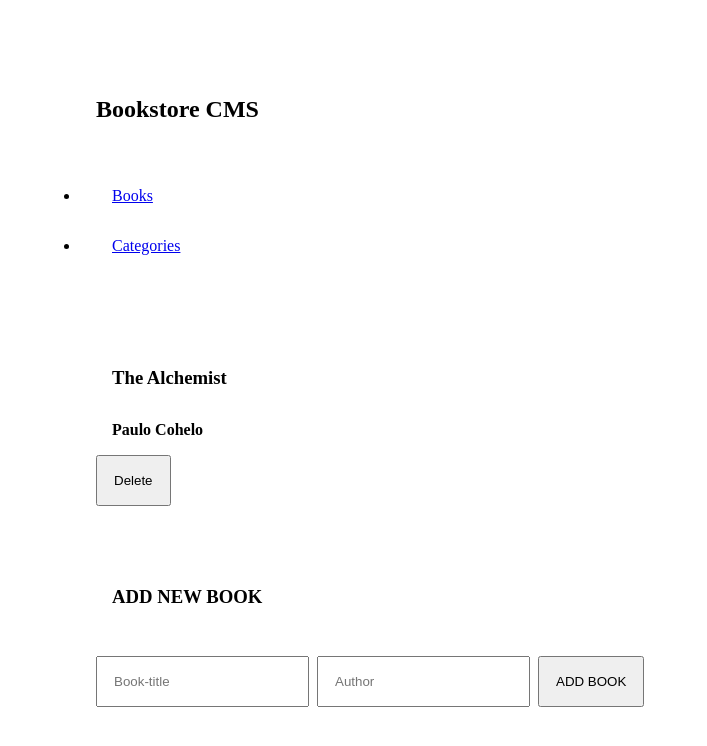
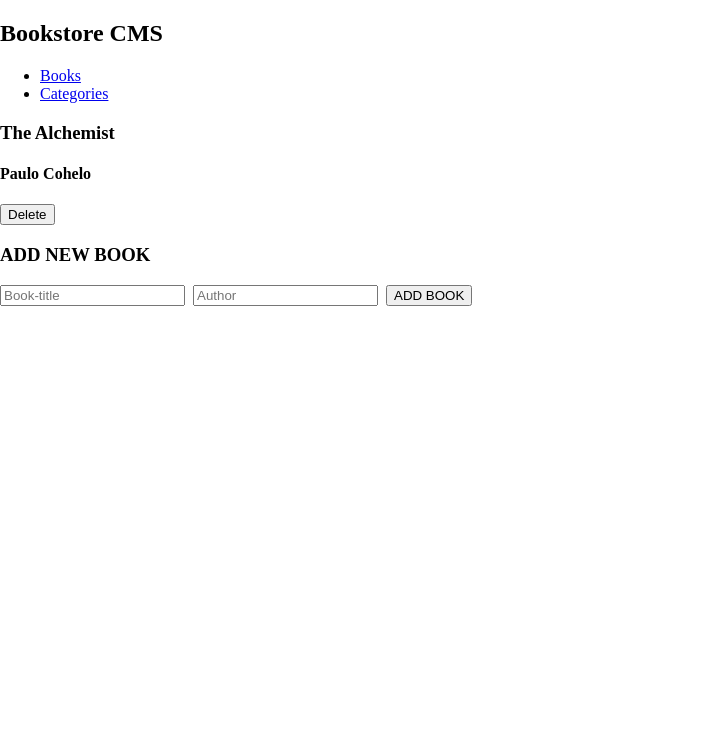
Before and after one commit to AbrahaKahsay/bookstore, a React (Create React App) app: page / in a window 1280 px wide. Shown: the top 746 px of the page, without its empty margins (0-707 px from the left). Built offline with nearby package versions, Linux system fonts and the light colour scheme.

Commit message:
Remove padding

```diff
--- a/src/App.css
+++ b/src/App.css
@@ -1,4 +1,4 @@
-* {
+body {
   margin: 0;
-  padding: 1rem;
+  padding: 0;
 }
```
